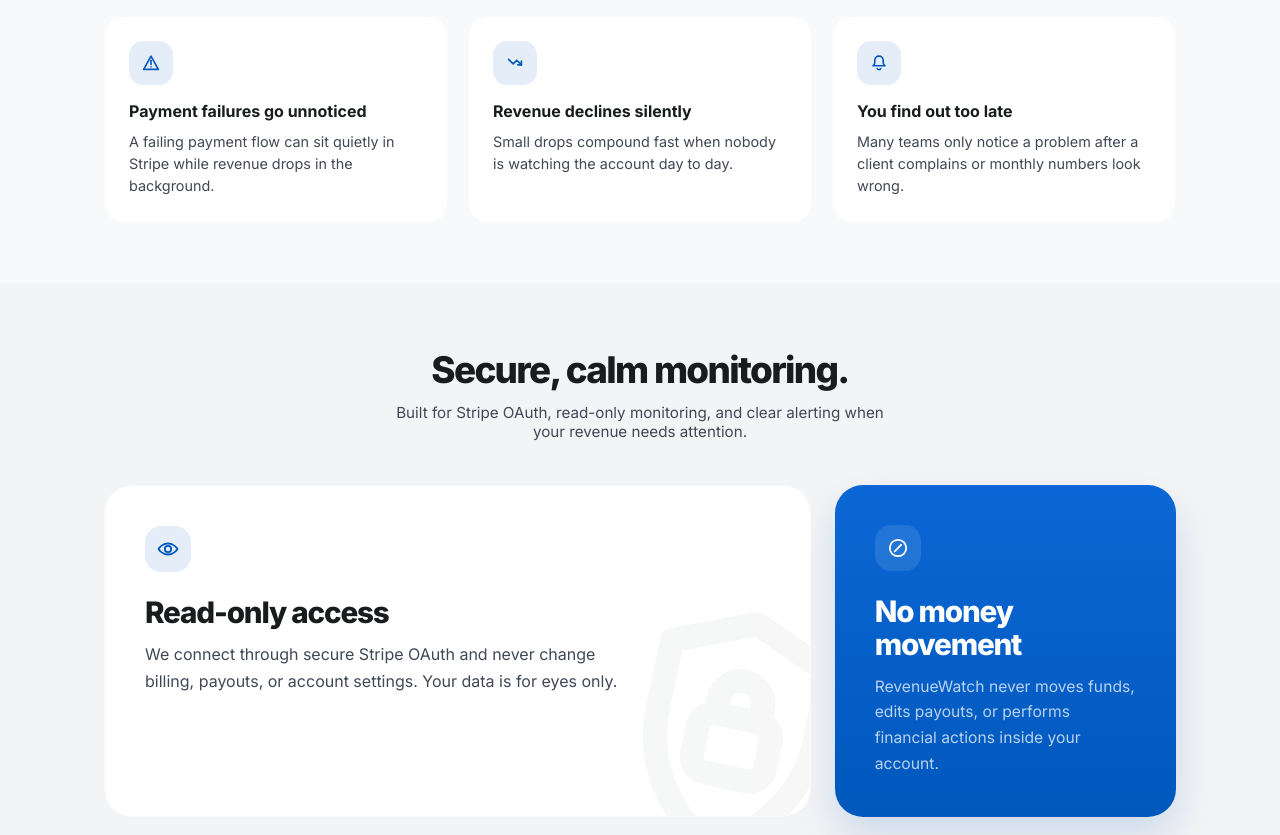
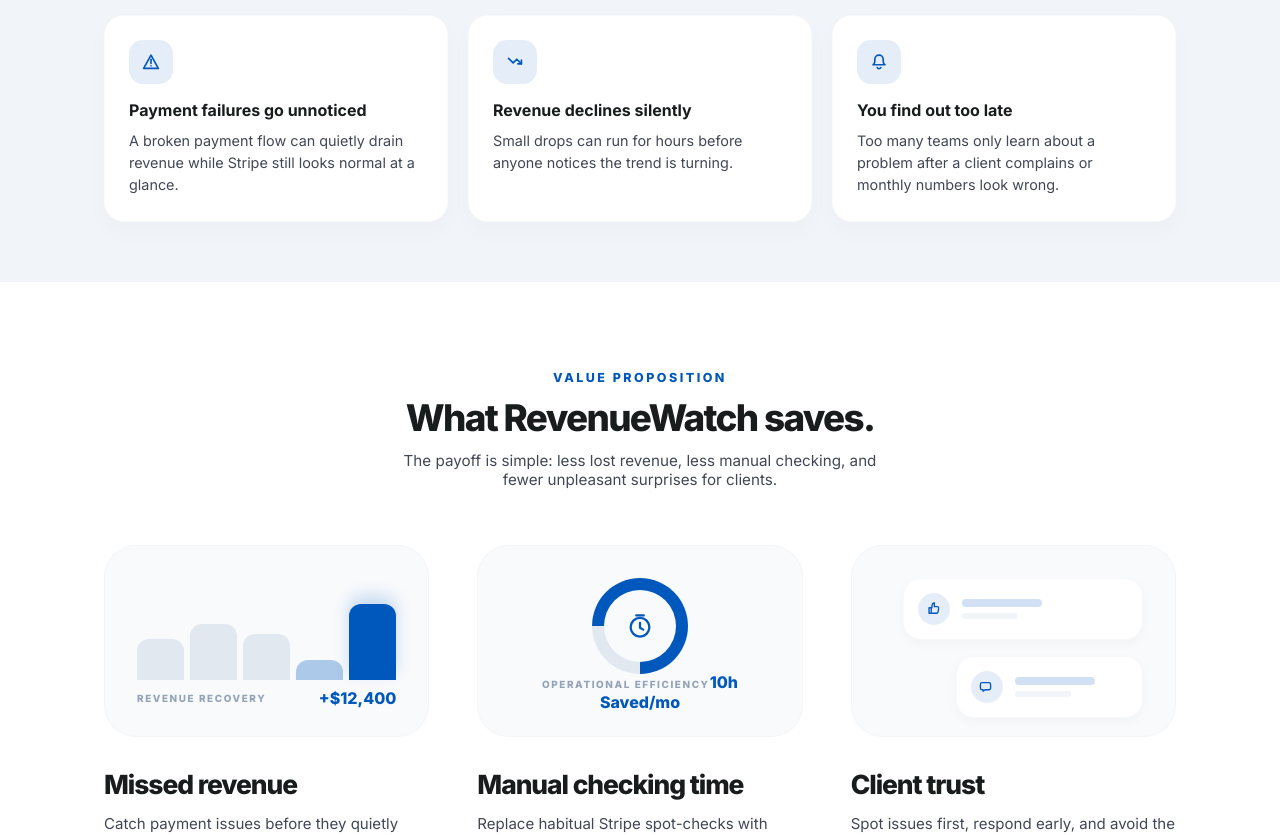
Before and after one commit to Miguel-0721/RevenueWatch, a Next.js app: page / in a window 1280 px wide. Shown: the part 940-1775 px from the top of the page. Built offline with nearby package versions, Linux system fonts and the light colour scheme; no server answers.

Commit message:
Refine marketing page flow and header

```diff
--- a/src/app/globals.css
+++ b/src/app/globals.css
@@ -1,4 +1,5 @@
 :root {
+  --topbar-height: 64px;
   --background: #f8f9fa;
   --surface: #f8f9fa;
   --surface-container: #edeeef;
@@ -34,6 +35,7 @@
   max-width: 100vw;
   overflow-x: hidden;
   min-height: 100vh;
+  padding-top: var(--topbar-height);
   background: var(--background);
   color: var(--on-surface);
   font-family: var(--font-inter), sans-serif;
@@ -70,13 +72,14 @@
 }
 
 .rw-topbar {
-  position: sticky;
+  position: fixed;
   top: 0;
+  left: 0;
   z-index: 50;
   width: 100%;
-  background: #f8f9fa;
-  border-bottom: 1px solid rgba(193, 198, 215, 0.1);
-  box-shadow: 0 1px 2px rgba(25, 28, 29, 0.04);
+  background: rgba(248, 249, 250, 0.96);
+  border-bottom: 1px solid rgba(193, 198, 215, 0.16);
+  box-shadow: 0 10px 24px rgba(25, 28, 29, 0.05);
 }
 
 .rw-topbar-inner {
@@ -218,6 +221,7 @@
   background: var(--surface-container-lowest);
   color: #64748b;
   font-size: 0.875rem;
+  border-top: 1px solid rgba(193, 198, 215, 0.1);
 }
 
 .rw-footer-inner {
--- a/src/app/page.module.css
+++ b/src/app/page.module.css
@@ -314,6 +314,10 @@
   background: var(--surface);
 }
 
+.insightSection {
+  background: #f1f4f8;
+}
+
 .insightGrid,
 .valueGrid {
   display: grid;
@@ -327,6 +331,7 @@
   border-radius: 20px;
   background: var(--surface-container-lowest);
   border: 1px solid rgba(193, 198, 215, 0.08);
+  box-shadow: 0 10px 24px rgba(25, 28, 29, 0.025);
 }
 
 .insightIconWrap {
@@ -551,6 +556,7 @@
 
 .valueSection {
   padding: 88px 0;
+  background: #ffffff;
 }
 
 .valueEyebrow {
@@ -581,6 +587,12 @@
   border-radius: 32px;
   background: #f8fafc;
   border: 1px solid rgba(193, 198, 215, 0.1);
+}
+
+.valueVisualRevenue,
+.valueVisualTime,
+.valueVisualTrust {
+  overflow: hidden;
 }
 
 .valueWidget h3 {
@@ -691,6 +703,9 @@
   display: flex;
   flex-direction: column;
   gap: 16px;
+  width: 100%;
+  max-width: 15rem;
+  margin-left: auto;
 }
 
 .valueTrustCard {
@@ -744,6 +759,26 @@
   width: 3.5rem;
   height: 6px;
   background: #f1f5f9;
+}
+
+.valueVisualTrust {
+  display: flex;
+  flex-direction: column;
+  justify-content: space-between;
+  padding-bottom: 26px;
+}
+
+.valueVisualTrust .valueVisualMetaCenter {
+  position: static;
+  left: auto;
+  right: auto;
+  margin-top: 18px;
+  text-align: left;
+}
+
+.valueVisualTrust .valueVisualMetaCenter strong {
+  display: block;
+  margin-top: 6px;
 }
 
 .workflowSection {
@@ -1069,6 +1104,16 @@
   border-top: 1px solid rgba(193, 198, 215, 0.1);
 }
 
+.pricingSection .centerHeading h2 {
+  max-width: 18ch;
+  margin-inline: auto;
+  font-size: clamp(1.7rem, 2.7vw, 2.2rem);
+}
+
+.pricingSection .centerHeading p {
+  max-width: 34rem;
+}
+
 .pricingGrid {
   display: grid;
   grid-template-columns: repeat(3, minmax(0, 1fr));
--- a/src/app/page.tsx
+++ b/src/app/page.tsx
@@ -334,7 +334,7 @@
           <div className={styles.centerHeading}>
             <h2>What happens without RevenueWatch?</h2>
             <p>
-              Stripe issues often stay invisible until they have already cost you
+              Stripe issues can sit quietly until they have already cost you
               revenue, time, or trust.
             </p>
           </div>
@@ -343,83 +343,58 @@
             <InsightCard
               icon="warning"
               title="Payment failures go unnoticed"
-              body="A failing payment flow can sit quietly in Stripe while revenue drops in the background."
+              body="A broken payment flow can quietly drain revenue while Stripe still looks normal at a glance."
             />
             <InsightCard
               icon="trending_down"
               title="Revenue declines silently"
-              body="Small drops compound fast when nobody is watching the account day to day."
+              body="Small drops can run for hours before anyone notices the trend is turning."
             />
             <InsightCard
               icon="notifications"
               title="You find out too late"
-              body="Many teams only notice a problem after a client complains or monthly numbers look wrong."
+              body="Too many teams only learn about a problem after a client complains or monthly numbers look wrong."
             />
           </div>
         </div>
       </section>
 
-      <section className={styles.trustSection}>
+      <section className={styles.valueSection}>
         <div className={styles.shell}>
           <div className={styles.centerHeading}>
-            <h2>Secure, calm monitoring.</h2>
+            <span className={styles.valueEyebrow}>Value Proposition</span>
+            <h2>What RevenueWatch saves.</h2>
             <p>
-              Built for Stripe OAuth, read-only monitoring, and clear alerting
-              when your revenue needs attention.
+              The payoff is simple: less lost revenue, less manual checking,
+              and fewer unpleasant surprises for clients.
             </p>
           </div>
 
-          <div className={styles.trustBento}>
-            <article className={styles.trustBentoPrimary}>
-              <div className={styles.trustBentoContent}>
-                <div className={styles.trustBentoIconWrap}>
-                  <StitchIcon name="visibility" className={styles.trustIcon} />
-                </div>
-                <h3>Read-only access</h3>
-                <p>
-                  We connect through secure Stripe OAuth and never change billing,
-                  payouts, or account settings. Your data is for eyes only.
-                </p>
-              </div>
-              <div className={styles.trustShield} aria-hidden="true">
-                <StitchIcon name="shield_lock" className={styles.trustShieldIcon} />
-              </div>
-            </article>
-
-            <article className={styles.trustBentoDark}>
-              <div className={styles.trustBentoIconWrapDark}>
-                <StitchIcon name="block" className={styles.trustDarkIcon} />
-              </div>
-              <div>
-                <h3>No money movement</h3>
-                <p>
-                  RevenueWatch never moves funds, edits payouts, or performs
-                  financial actions inside your account.
-                </p>
-              </div>
-            </article>
-
-            <article className={styles.trustBentoWide}>
-              <div className={styles.trustBentoWideCopy}>
-                <div className={styles.trustBentoIconWrap}>
-                  <StitchIcon name="notifications" className={styles.trustIcon} />
-                </div>
-                <h3>Early-warning alerts only</h3>
-                <p>
-                  You get notified when payment failures spike or revenue drops
-                  unexpectedly, before the damage spreads. No complex dashboards,
-                  just the news that matters.
-                </p>
-              </div>
-              <div className={styles.trustNotification} aria-hidden="true">
-                <div className={styles.trustNotificationTop}>
-                  <span className={styles.trustPing} />
-                  <strong>Critical Notification</strong>
-                </div>
-                <div className={styles.trustNotificationLineLong} />
-                <div className={styles.trustNotificationLineShort} />
-              </div>
-            </article>
+          <div className={styles.valueGrid}>
+            <ValueWidget
+              icon="trending_down"
+              label="Revenue Recovery"
+              metric="+$12,400"
+              title="Missed revenue"
+              body="Catch payment issues before they quietly drain MRR or spread across connected accounts."
+              variant="revenue"
+            />
+            <ValueWidget
+              icon="timer"
+              label="Operational Efficiency"
+              metric="10h Saved/mo"
+              title="Manual checking time"
+              body="Replace habitual Stripe spot-checks with passive visibility and only step in when action is required."
+              variant="time"
+            />
+            <ValueWidget
+              icon="verified_user"
+              label="Retention Index"
+              metric="100% Reliability"
+              title="Client trust"
+              body="Spot issues first, respond early, and avoid the awkward 'we just noticed' conversation."
+              variant="trust"
+            />
           </div>
         </div>
       </section>
@@ -526,41 +501,67 @@
         </div>
       </section>
 
-      <section className={styles.valueSection}>
+      <section className={styles.trustSection}>
         <div className={styles.shell}>
           <div className={styles.centerHeading}>
-            <span className={styles.valueEyebrow}>Value Proposition</span>
-            <h2>What RevenueWatch saves.</h2>
+            <h2>Secure, calm monitoring.</h2>
             <p>
-              Quantifiable operational benefits that go beyond simple monitoring.
+              Built for Stripe OAuth, read-only monitoring, and clear alerting
+              when your revenue needs attention.
             </p>
           </div>
 
-          <div className={styles.valueGrid}>
-            <ValueWidget
-              icon="trending_down"
-              label="Revenue Recovery"
-              metric="+$12,400"
-              title="Missed revenue"
-              body="Our anomaly detection identifies technical payment blocks that would otherwise drain your MRR without ever hitting an error log."
-              variant="revenue"
-            />
-            <ValueWidget
-              icon="timer"
-              label="Operational Efficiency"
-              metric="10h Saved/mo"
-              title="Manual checking time"
-              body="Stop the daily Stripe scroll. Replace manual dashboard checks with passive confidence and only step in when action is required."
-              variant="time"
-            />
-            <ValueWidget
-              icon="verified_user"
-              label="Retention Index"
-              metric="100% Reliability"
-              title="Client trust"
-              body="Be the team that spots issues first. Early response protects confidence before customers or clients ever feel the problem."
-              variant="trust"
-            />
+          <div className={styles.trustBento}>
+            <article className={styles.trustBentoPrimary}>
+              <div className={styles.trustBentoContent}>
+                <div className={styles.trustBentoIconWrap}>
+                  <StitchIcon name="visibility" className={styles.trustIcon} />
+                </div>
+                <h3>Read-only access</h3>
+                <p>
+                  We connect through secure Stripe OAuth and never change billing,
+                  payouts, or account settings. Your data is for eyes only.
+                </p>
+              </div>
+              <div className={styles.trustShield} aria-hidden="true">
+                <StitchIcon name="shield_lock" className={styles.trustShieldIcon} />
+              </div>
+            </article>
+
+            <article className={styles.trustBentoDark}>
+              <div className={styles.trustBentoIconWrapDark}>
+                <StitchIcon name="block" className={styles.trustDarkIcon} />
+              </div>
+              <div>
+                <h3>No money movement</h3>
+                <p>
+                  RevenueWatch never moves funds, edits payouts, or performs
+                  financial actions inside your account.
+                </p>
+              </div>
+            </article>
+
+            <article className={styles.trustBentoWide}>
+              <div className={styles.trustBentoWideCopy}>
+                <div className={styles.trustBentoIconWrap}>
+                  <StitchIcon name="notifications" className={styles.trustIcon} />
+                </div>
+                <h3>Early-warning alerts only</h3>
+                <p>
+                  You get notified when payment failures spike or revenue drops
+                  unexpectedly, before the damage spreads. No complex dashboards,
+                  just the news that matters.
+                </p>
+              </div>
+              <div className={styles.trustNotification} aria-hidden="true">
+                <div className={styles.trustNotificationTop}>
+                  <span className={styles.trustPing} />
+                  <strong>Critical Notification</strong>
+                </div>
+                <div className={styles.trustNotificationLineLong} />
+                <div className={styles.trustNotificationLineShort} />
+              </div>
+            </article>
           </div>
         </div>
       </section>
```
